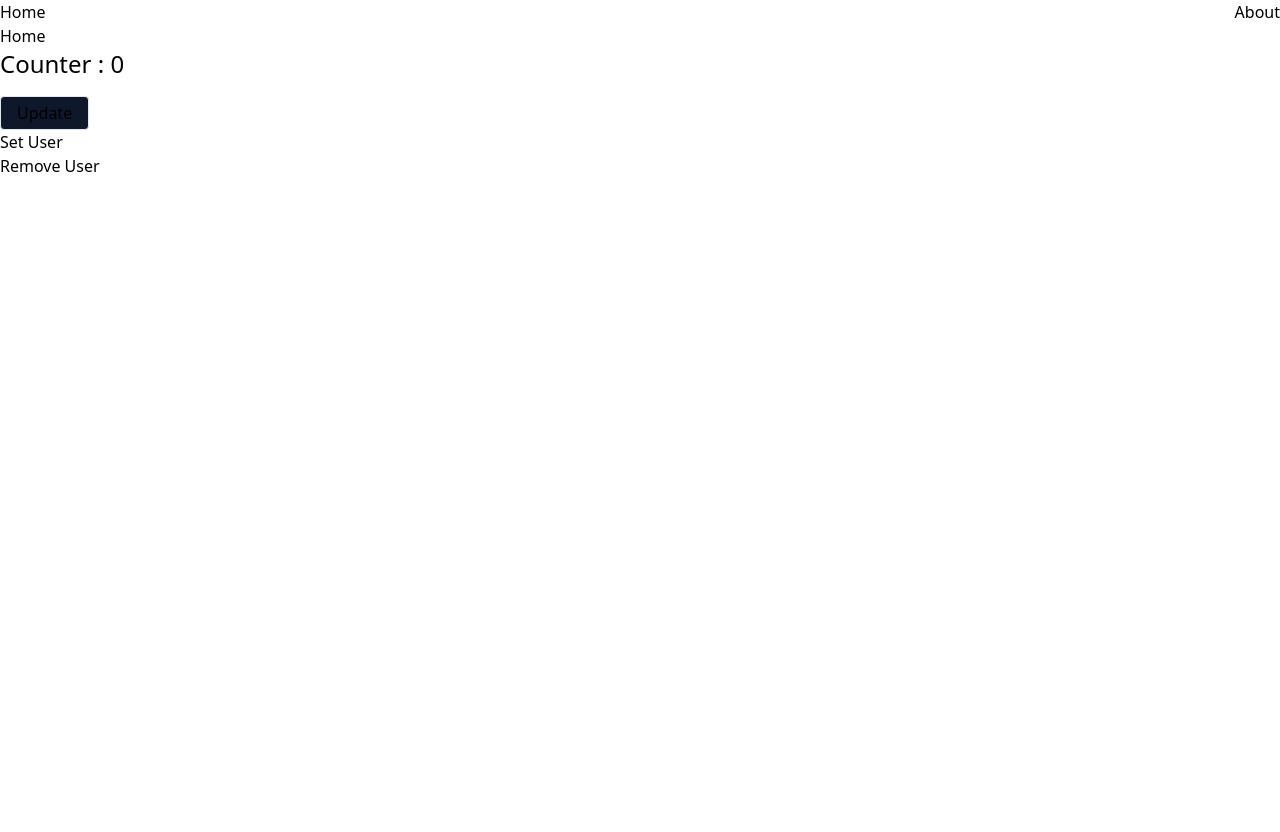
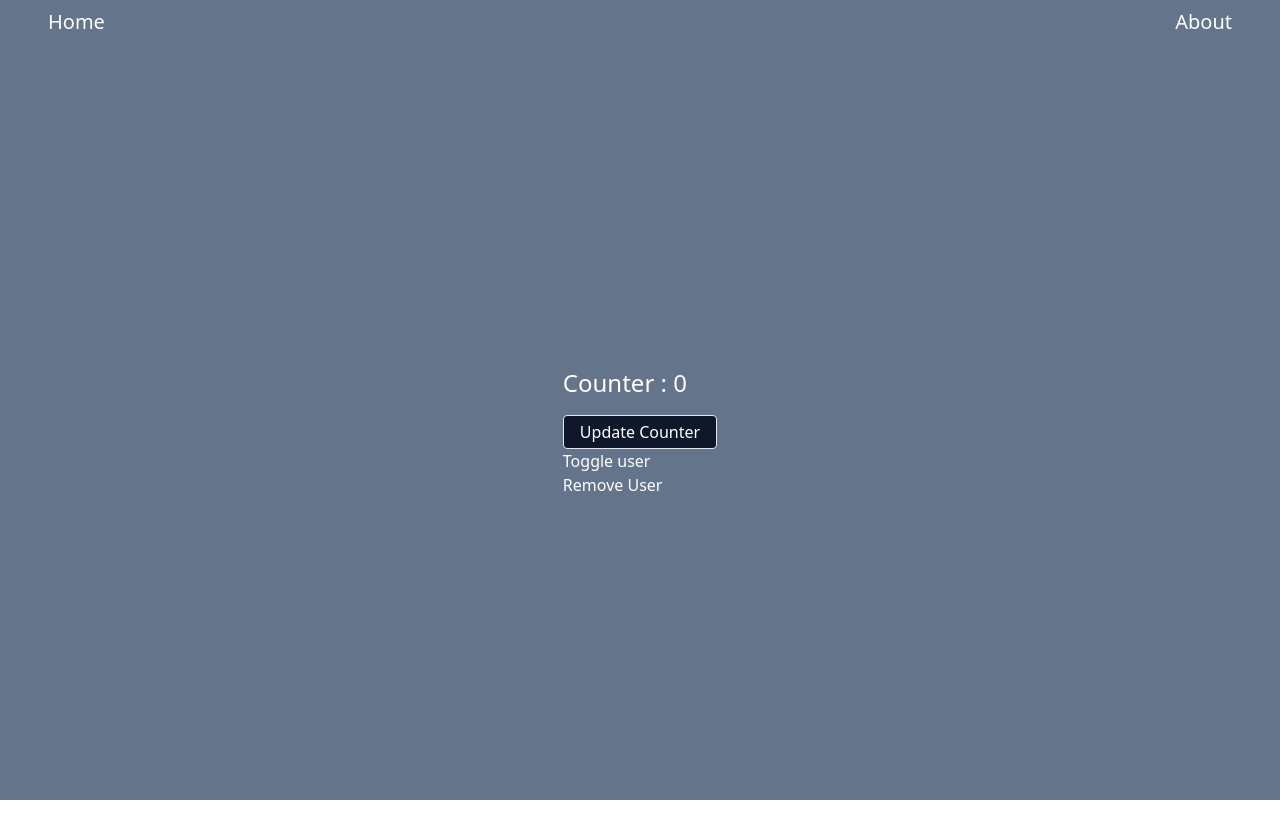
Before and after one commit to algebra-det/react-slice, a React (Vite) app: page / in a window 1280 px wide. Before the commit the page ends 800 px from the top, so only its background shows below. Built offline with nearby package versions, Linux system fonts and the light colour scheme.

Commit message:
Header CSS and App Wrapper

```diff
--- a/src/App.tsx
+++ b/src/App.tsx
@@ -1,17 +1,21 @@
 import RouterProvider from '@/router/RouterProvider'
+import { Suspense } from 'react'
 import { useAppSelector } from '@/store/hooks'
 import { Header } from '@/layout'
-import { Suspense } from 'react'
+import { AppWrapper } from './components/wrappers'
 import Loading from '@/components/Loading'
+import '@/assets/app.css'
 
 function App() {
   const user = useAppSelector(state => state.user)
   console.log('user is: ', user)
   return (
-    <Suspense fallback={<Loading />}>
-      <Header user={user} />
-      <RouterProvider user={user} />
-    </Suspense>
+    <AppWrapper>
+      <Suspense fallback={<Loading />}>
+        <Header user={user} />
+        <RouterProvider user={user} />
+      </Suspense>
+    </AppWrapper>
   )
 }
 
--- /dev/null
+++ b/src/assets/app.css
@@ -0,0 +1,3 @@
+.seperator {
+  border-left: 3px solid #bbb;
+}
--- a/src/components/Counter.tsx
+++ b/src/components/Counter.tsx
@@ -9,7 +9,7 @@ function Counter() {
         className='border rounded bg-slate-900 px-4 py-1  mt-4'
         onClick={() => setCounter(counter + 1)}
       >
-        Update
+        Update Counter
       </button>
     </div>
   )
--- /dev/null
+++ b/src/components/wrappers/AppWrapper.tsx
@@ -0,0 +1,5 @@
+function AppWrapper({ children }: { children: React.ReactNode }) {
+  return <div className='bg-slate-500 text-white h-screen'>{children}</div>
+}
+
+export default AppWrapper
--- /dev/null
+++ b/src/components/wrappers/index.ts
@@ -0,0 +1 @@
+export { default as AppWrapper } from './AppWrapper'
--- a/src/layout/Header.tsx
+++ b/src/layout/Header.tsx
@@ -9,7 +9,9 @@ function Header({ user }: { user: UserDataType }) {
       return (
         <>
           <Link to='/admin'>Admin</Link>
+          <div className='seperator'></div>
           <Link to='/admin/about'>Admin About</Link>
+          <div className='seperator'></div>
           <Link to='/admin/new'>New</Link>
         </>
       )
@@ -17,11 +19,13 @@ function Header({ user }: { user: UserDataType }) {
   }
 
   return (
-    <div className='flex justify-between'>
-      <Link to='/'>Home</Link>
-      <div>
-        <Link to='/about'>About</Link>
-        {adminLinks()}
+    <div className='py-2 px-12 h-8 text-xl'>
+      <div className='flex justify-between'>
+        <Link to='/'>Home</Link>
+        <div className='flex justify-end gap-2'>
+          <Link to='/about'>About</Link>
+          {adminLinks()}
+        </div>
       </div>
     </div>
   )
--- a/src/pages/Home.tsx
+++ b/src/pages/Home.tsx
@@ -17,12 +17,13 @@ function Home() {
     dispather(logoutUser())
   }
   return (
-    <div>
-      <h1>Home</h1>
-      <Counter />
-      <button onClick={setUserToStore}>Set User</button>
-      <br></br>
-      <button onClick={removeUser}>Remove User</button>
+    <div className='h-screen flex justify-center items-center'>
+      <div>
+        <Counter />
+        <button onClick={setUserToStore}>Toggle user</button>
+        <br></br>
+        <button onClick={removeUser}>Remove User</button>
+      </div>
     </div>
   )
 }
```
